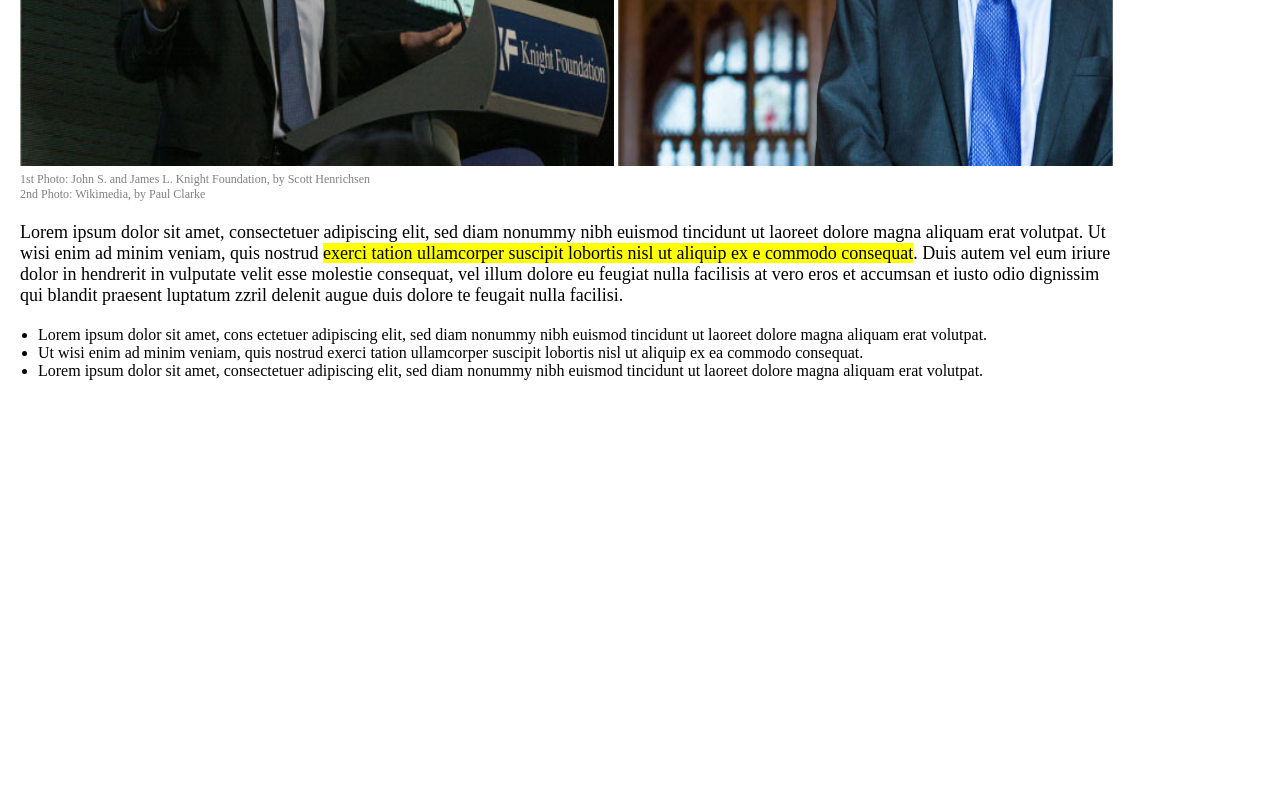
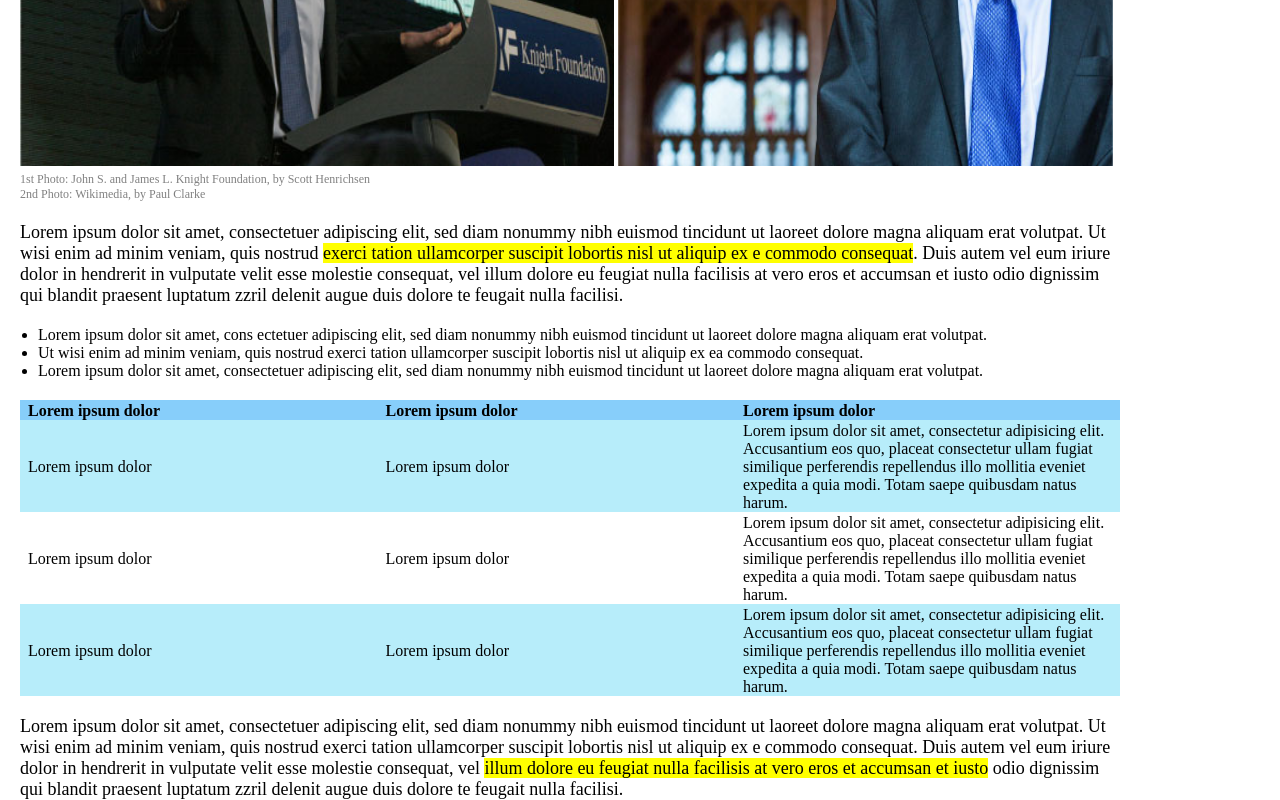
Before and after one commit to igorliotta/html-css-booleaner, a plain HTML site: page index.html in a window 1280 px wide. Shown: the part 622-1422 px from the top of the page. Before the commit the page ends 1002 px from the top, so only its background shows below. Drawn offline with Linux system fonts and the light colour scheme.

Commit message:
ADD-table-and-pharagraph

```diff
--- a/index.html
+++ b/index.html
@@ -47,7 +47,44 @@
                 </ul>
             </div>
       <!-- Quinta sezione contente una tabella -->
+      <div class="table">
+        <table>
+            <thead>
+                <tr>
+                    <th>Lorem ipsum dolor</th>
+                    <th>Lorem ipsum dolor</th>
+                    <th>Lorem ipsum dolor</th>
+                </tr>
+            </thead>
+            <tbody>
+                <tr>
+                    <td>Lorem ipsum dolor</td>
+                    <td>Lorem ipsum dolor</td>
+                    <td class="lorem">Lorem ipsum dolor sit amet, consectetur adipisicing elit. Accusantium eos quo,
+                    placeat consectetur ullam fugiat similique perferendis repellendus illo mollitia
+                    eveniet expedita a quia modi. Totam saepe quibusdam natus harum.</td>
+                </tr>
+                <tr id="third-row">
+                    <td>Lorem ipsum dolor</td>
+                    <td>Lorem ipsum dolor</td>
+                    <td class="lorem">Lorem ipsum dolor sit amet, consectetur adipisicing elit. Accusantium eos quo,
+                    placeat consectetur ullam fugiat similique perferendis repellendus illo mollitia
+                    eveniet expedita a quia modi. Totam saepe quibusdam natus harum.</td>
+                </tr>
+                <tr>
+                    <td>Lorem ipsum dolor</td>
+                    <td>Lorem ipsum dolor</td>
+                    <td class="lorem">Lorem ipsum dolor sit amet, consectetur adipisicing elit. Accusantium eos quo,
+                    placeat consectetur ullam fugiat similique perferendis repellendus illo mollitia
+                    eveniet expedita a quia modi. Totam saepe quibusdam natus harum.</td>
+                </tr>
+              </tbody>
+        </table>
+      </div>
       <!-- Sesta sezione contenente un paragrafo -->
+      <div class="text">
+        <p>Lorem ipsum dolor sit amet, consectetuer adipiscing elit, sed diam nonummy nibh euismod tincidunt ut laoreet dolore magna aliquam erat volutpat. Ut wisi enim ad minim veniam, quis nostrud exerci tation ullamcorper suscipit lobortis nisl ut aliquip ex e commodo consequat. Duis autem vel eum iriure dolor in hendrerit in vulputate velit esse molestie consequat, vel <span>illum dolore eu feugiat nulla facilisis at vero eros et accumsan et iusto</span> odio dignissim qui blandit praesent luptatum zzril delenit augue duis dolore te feugait nulla facilisi.</p>
+      </div>
     </main>
 
     <footer>
--- a/style.css
+++ b/style.css
@@ -75,3 +75,25 @@ main p span {
     margin-left: 38px;
     margin-top: 20px;
 }
+
+table {
+    border-collapse: collapse;
+    margin: 20px;
+}
+
+th, td {
+  padding: 2px 8px 0;
+  text-align: left;
+}
+
+thead {
+    background-color: lightskyblue;
+}
+
+tbody {
+    background-color: #B7EDFA;
+}
+
+#third-row {
+    background-color: white;
+}
```
